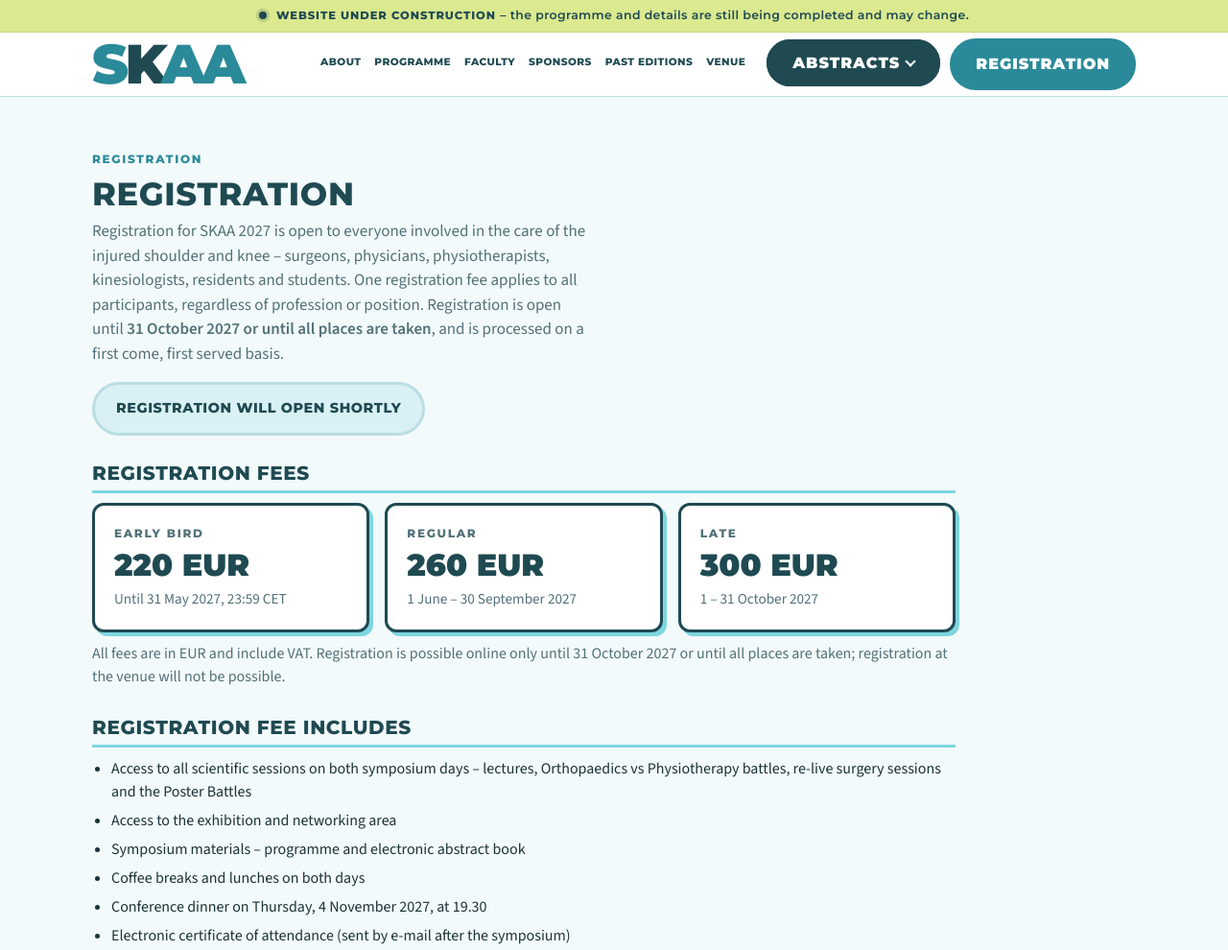
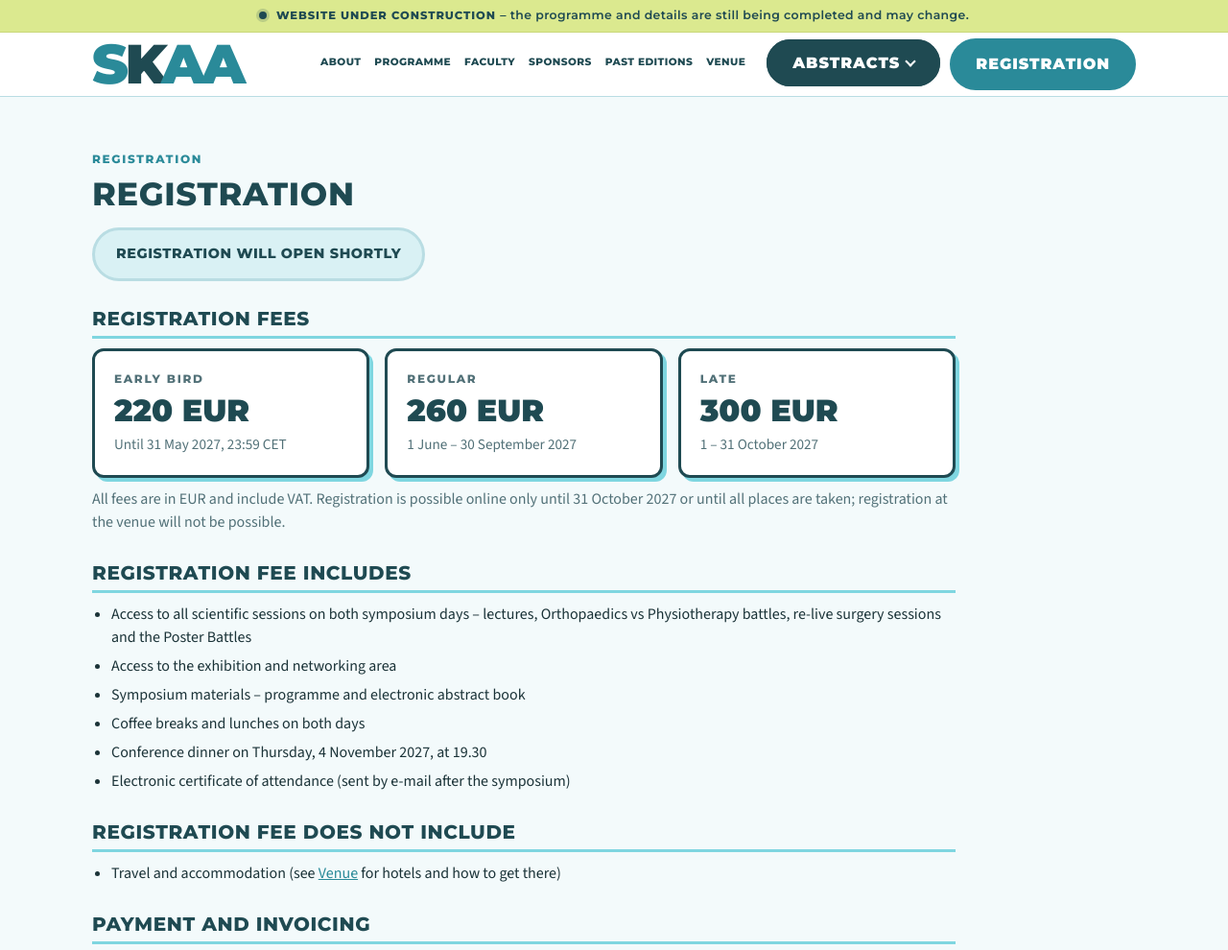
Before and after one commit to ivanahrvatin-rgb/skaa-si, a plain HTML site: page registration.html in a window 1280 px wide. Shown: the top 990 px of the page at 96% size. Drawn offline with Linux system fonts and the light colour scheme.

Commit message:
Registration: introductory paragraph removed
Co-Authored-By: Claude Fable 5.1 <noreply@anthropic.com>
Claude-Session: https://claude.ai/code/session_01UctKKNYtk9MYMcKBNg5a5s

```diff
--- a/registration.html
+++ b/registration.html
@@ -352,7 +352,6 @@ footer .mail{color:#aee7ee;user-select:all}
     <div class="sect-head">
       <span class="eyebrow">Registration</span>
       <h2>Registration</h2>
-      <p>Registration for SKAA 2027 is open to everyone involved in the care of the injured shoulder and knee – surgeons, physicians, physiotherapists, kinesiologists, residents and students. One registration fee applies to all participants, regardless of profession or position. Registration is open until <b>31 October 2027 or until all places are taken</b>, and is processed on a first come, first served basis.</p>
       <div class="cta" style="margin-top:8px">
         <span class="btn soon">Registration will open shortly</span>
       </div>
```
